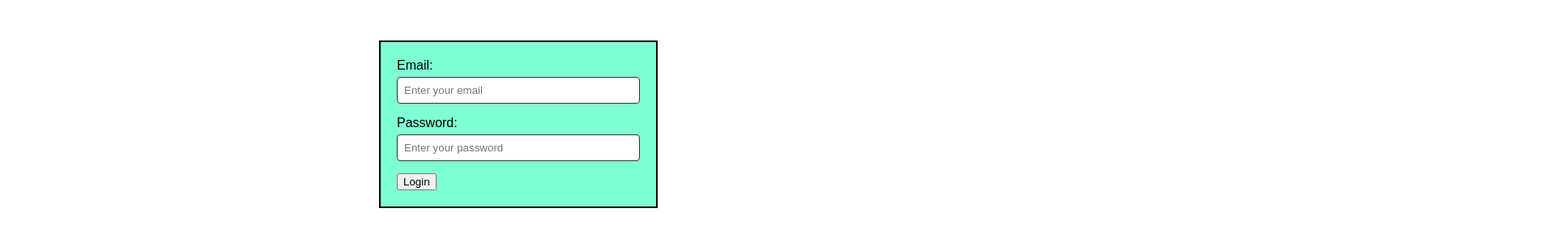
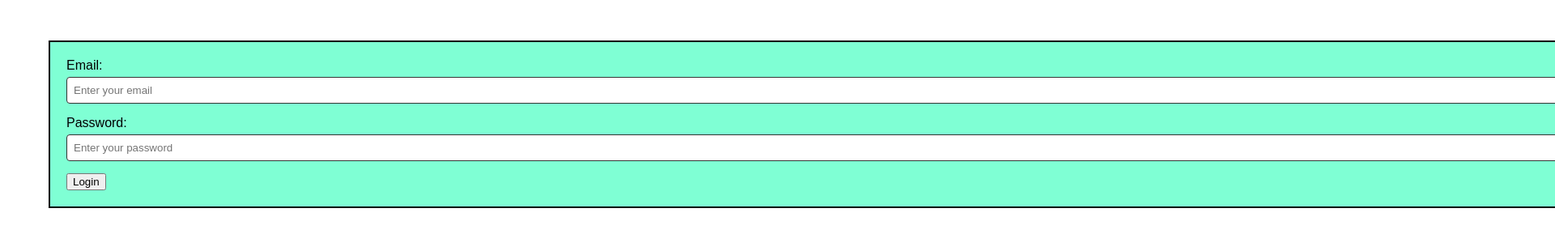
Before and after one commit to sreeraj-patnaik/hackathon-reharsal, a plain HTML site: page index.html in a window 1280 px wide. Shown: the top 310 px of the page at 81% size, 1920 px wide, since content can reach past the window. Drawn offline with Linux system fonts and the light colour scheme.

Commit message:
feat(index):added one

```diff
--- a/index.html
+++ b/index.html
@@ -6,7 +6,7 @@
   <title>Login Form</title>
   <style>
     body {
-      margin: 0;
+      margin: 10px;
       padding: 0;
       font-family: Arial, sans-serif;
     }
@@ -15,8 +15,8 @@
         background-color: aquamarine;
       border: 2px solid black;
       padding: 20px;
-      width: 300px;
-      margin: 50px auto;
+      width: 5800px;
+      margin: 50px ;
     }
 
     .form-group {
```
